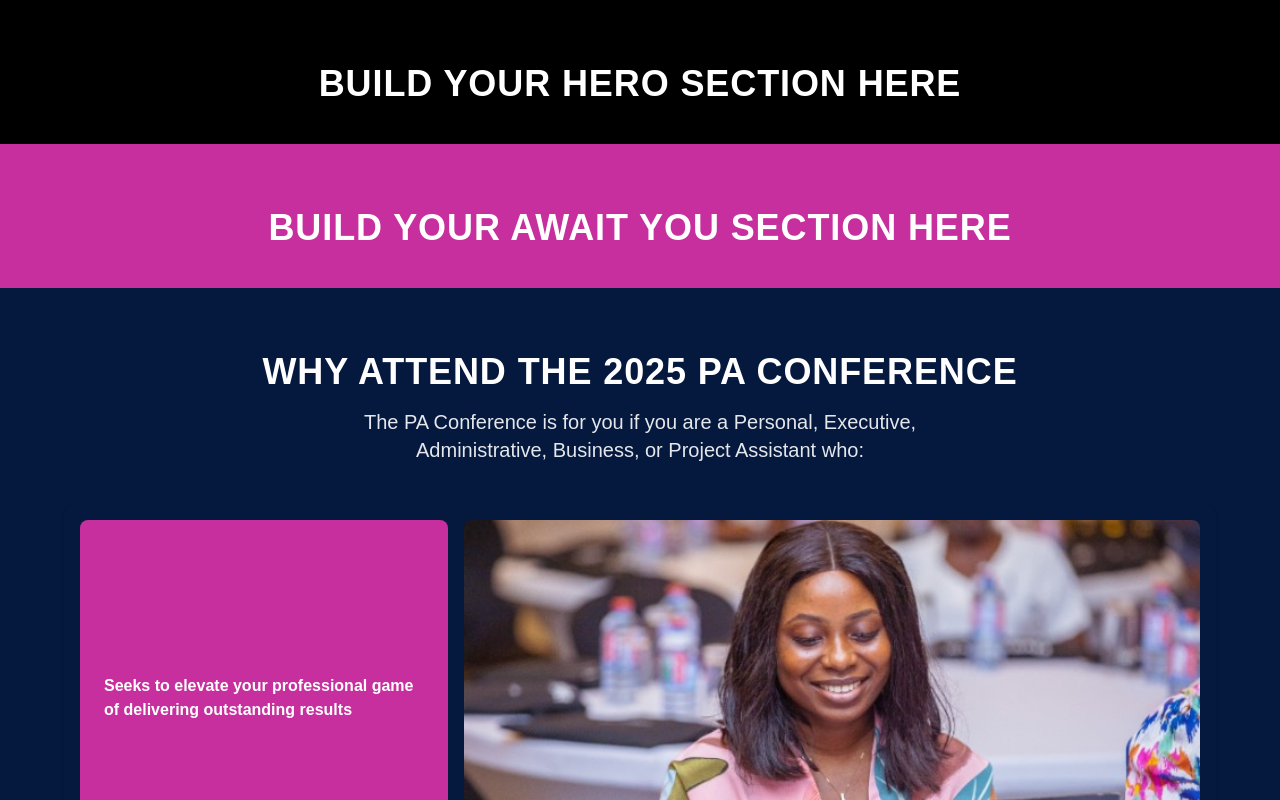
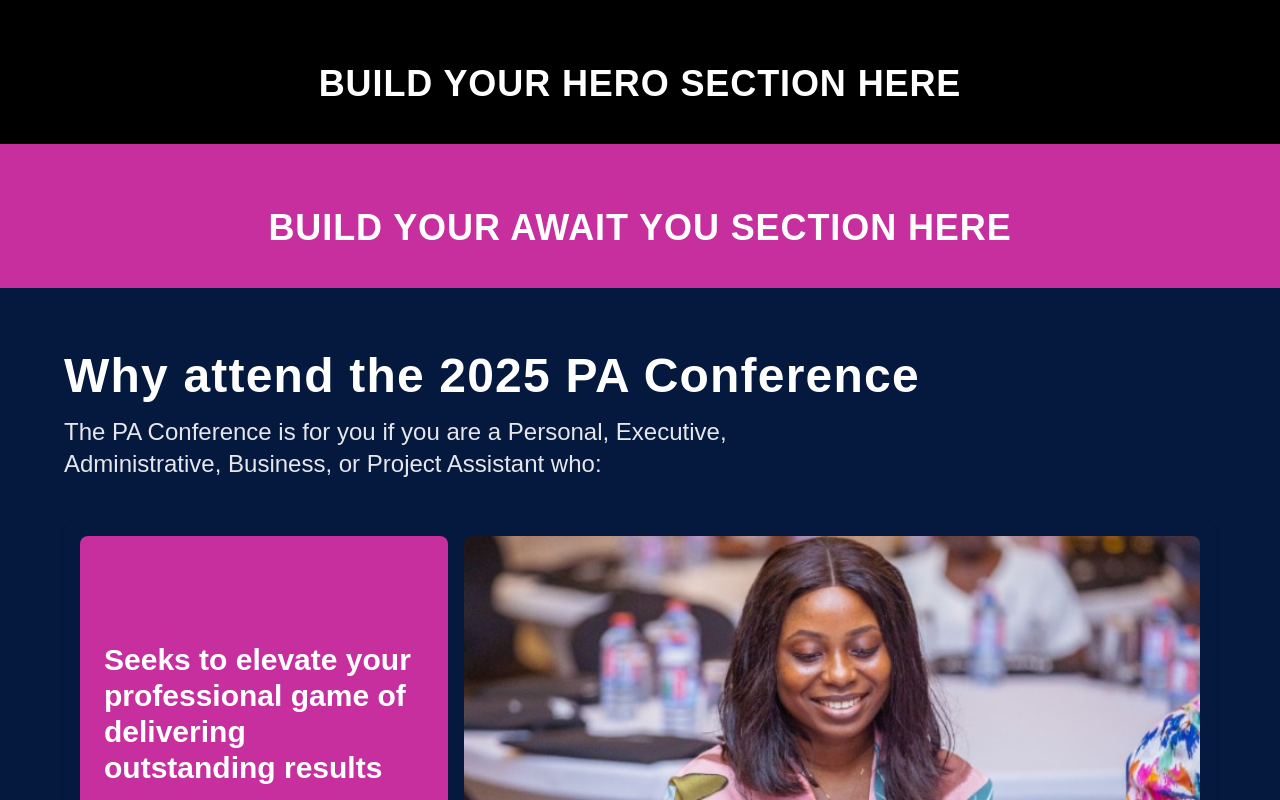
Before and after one commit to Amatcha-Boanerges/landingpage-paconf, a Next.js app: page / in a window 1280 px wide. Shown: the top 800 px of the page. Built offline with nearby package versions, Linux system fonts and the light colour scheme.

Commit message:
Changed the font size of section. Removed 'uppercase' clause for 'h2'. Left-aligned 'h2' and 'p' text.

```diff
--- a/src/app/components/WhyAttend.tsx
+++ b/src/app/components/WhyAttend.tsx
@@ -13,22 +13,22 @@ export default function WhyAttend() {
     {
       text: "Wants to broaden your scope of work beyond the borders of Ghana",
       image: "/images/attend2.jpg",
-      bgColor: "bg-secondary"//(tw),
+      bgColor: "bg-secondary", //(tw)
     },
     {
       text: "Is looking to equip yourself with insights, tools and relevant skills for the modern place of work",
       image: "/images/attend3.jpg",
-      bgColor: "bg-primary"//(tw),
+      bgColor: "bg-primary", //(tw)
     },
     {
       text: "Seeks to transform your way of work to keep you relevant to your executives",
       image: "/images/attend4.jpg",
-      bgColor: "bg-secondary"//(tw),
+      bgColor: "bg-secondary", //(tw)
     },
     {
       text: "Seeks to add value to your professional and personal life",
       image: "/images/attend5.jpg",
-      bgColor: "bg-primary"//(tw),
+      bgColor: "bg-primary", //(tw)
     },
   ];
 
@@ -40,11 +40,11 @@ export default function WhyAttend() {
     >
       <div className="max-w-6xl mx-auto space-y-10">
         {/* Section heading */}
-        <header className="text-center space-y-4">
-          <h2 className="text-3xl md:text-4xl font-extrabold uppercase tracking-wide">
+        <header className="text-left space-y-4">
+          <h2 className="text-4xl md:text-5xl font-extrabold tracking-wide">
             Why attend the 2025 PA Conference
           </h2>
-          <p className="text-lg md:text-xl max-w-2xl mx-auto text-gray-200">
+          <p className="text-xl md:text-2xl max-w-3xl text-gray-200">
             The PA Conference is for you if you are a Personal, Executive,
             Administrative, Business, or Project Assistant who:
           </p>
@@ -60,7 +60,7 @@ export default function WhyAttend() {
               {/* Text Section - Takes 1/3 of the width on medium+ screens
                   Uses conditional class to alternate position based on index */}
               <div
-                className={`w-full md:w-1/3 min-h-[250px] p-6 flex items-center text-left text-white font-semibold rounded-lg ${card.bgColor} ${
+                className={`w-full md:w-1/3 min-h-[250px] p-6 flex items-center text-left text-white font-bold text-2xl md:text-3xl rounded-lg ${card.bgColor} ${
                   index % 2 === 0 ? "md:order-1" : "md:order-2"
                 }`}
               >
@@ -93,8 +93,3 @@ export default function WhyAttend() {
     </section>
   );
 }
-
-
-//#05183E
-//#C62F9D
-//#22A696
--- a/tailwind.config.ts
+++ b/tailwind.config.ts
@@ -18,3 +18,8 @@ export default {
   },
   plugins: [],
 } satisfies Config
+
+//(Devon - putting these color notes here until Yannick(manger for this file) adds the following colors to the Tailwind theme.)
+//#05183E
+//#C62F9D
+//#22A696
```
